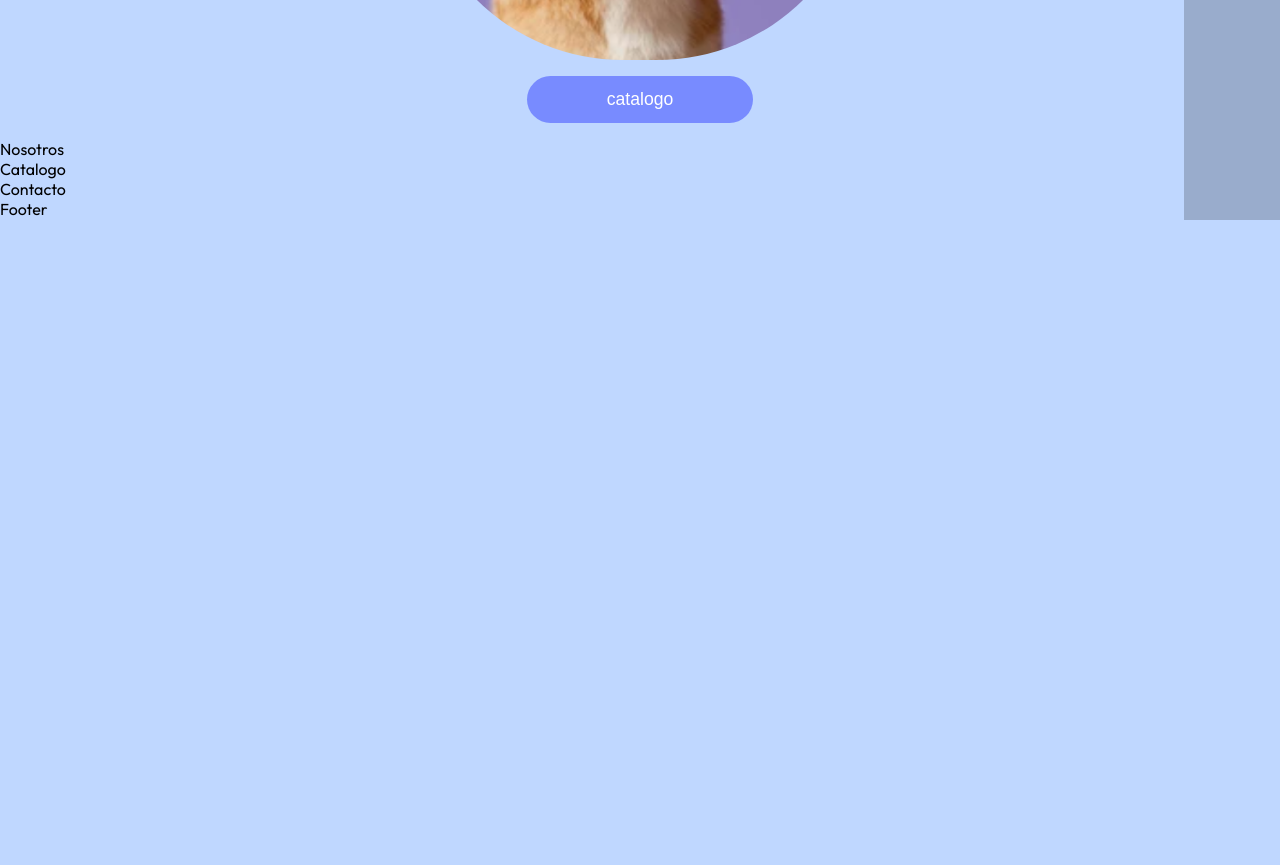
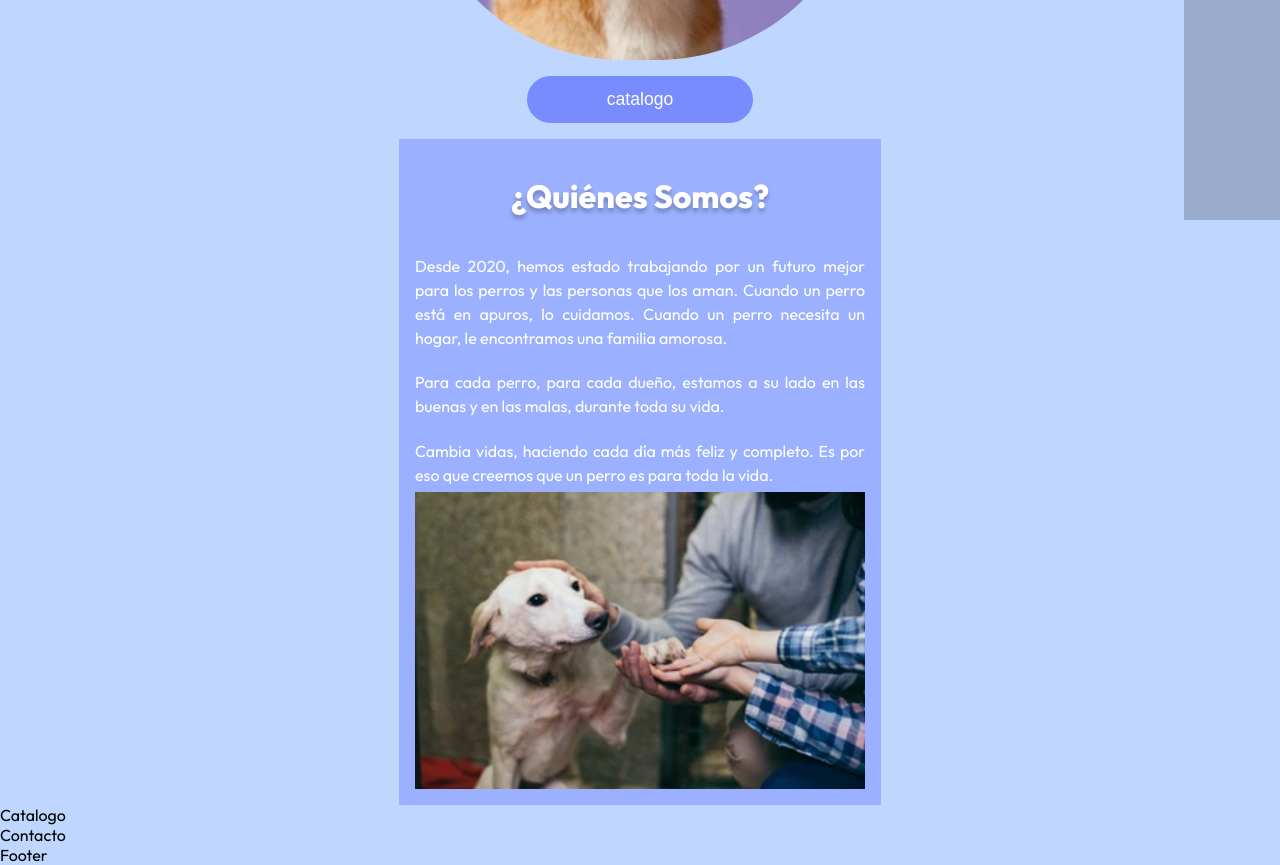
Before and after one commit to shiftmx/adopcion-perros, a React (Vite) app: page / in a window 1280 px wide. Shown: the part 580-1445 px from the top of the page. Before the commit the page ends 800 px from the top, so only its background shows below. Built offline with nearby package versions, Linux system fonts and the light colour scheme.

Commit message:
header pre slideshow

```diff
--- a/src/containers/header/Header.jsx
+++ b/src/containers/header/Header.jsx
@@ -5,7 +5,7 @@ import headerLogo from '../../assets/perros/header-main.png'
 
 const Header = () => {
   return (
-    <div className='perros__header section__padding'>
+    <div className='perros__header section__padding' id='home'>
       <div className="perros__header_container">
         <h1>Donde la adopción de perros es un placer</h1>
         <img className='header-logo' src={headerLogo} alt="header logo" />
--- a/src/containers/header/header.css
+++ b/src/containers/header/header.css
@@ -3,7 +3,7 @@
 
 }
 
-h1 {
+.perros__header_container h1 {
     font-weight: 700;
     text-shadow: 0px 4px 4px rgba(0, 0, 0, 0.25);
 }
--- a/src/containers/nosotros/Nosotros.jsx
+++ b/src/containers/nosotros/Nosotros.jsx
@@ -1,9 +1,26 @@
 import React from 'react'
 import './nosotros.css';
+import nosotrosImg1 from '../../assets/perros/nosotros_slideshow-1.png'
 
 const Nosotros = () => {
   return (
-    <div>Nosotros</div>
+    <div className='perros__nosotros section__padding' id='nosotros'>
+      <div className="perros__nosotros_container">
+        <h1>¿Quiénes Somos?</h1>
+        <p>
+          Desde 2020, hemos estado trabajando por un futuro mejor para los perros y las personas que los aman.
+          Cuando un perro está en apuros, lo cuidamos.
+          Cuando un perro necesita un hogar, le encontramos una familia amorosa.
+        </p>
+        <p>
+          Para cada perro, para cada dueño, estamos a su lado en las buenas y en las malas, durante toda su vida.
+        </p>
+        <p>
+          Cambia vidas, haciendo cada día más feliz y completo. Es por eso que creemos que un perro es para toda la vida.
+        </p>
+        <img src={nosotrosImg1} alt="Slideshow 1" />
+      </div>
+    </div>
   )
 }
 
--- a/src/containers/nosotros/nosotros.css
+++ b/src/containers/nosotros/nosotros.css
@@ -0,0 +1,25 @@
+.perros__nosotros{
+    display: flex;
+    background: #9BB1FF;
+}
+
+.perros__nosotros_container{
+    display: flex;
+    flex-direction: column;
+    width: 100%;
+}
+
+.perros__nosotros_container h1{
+    text-align: center;
+    color: #FFFFFF;
+    text-shadow: 0px 4px 4px rgba(0, 0, 0, 0.25);
+    font-weight: 800;
+}
+
+.perros__nosotros_container p {
+    font-weight: 400;
+    line-height: 1.5rem;
+    margin-bottom: 0.3rem;
+    text-align: justify;
+    color: #FFFFFF;
+}
```
